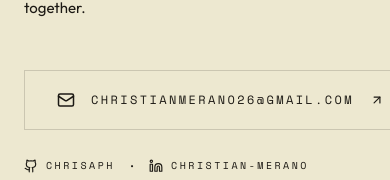
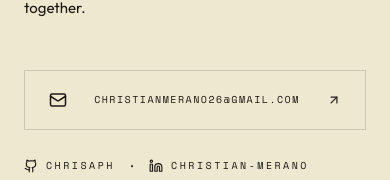
Before and after one commit to chrisaph/ChristianMeranoPortfolioSite, a React (Vite) app: page / in a window 390 px wide. Shown: the part 9411-9591 px from the top of the page. Built offline with nearby package versions, Linux system fonts and the light colour scheme.

Commit message:
Improve mobile responsiveness and contact section

```diff
--- a/src/app/App.tsx
+++ b/src/app/App.tsx
@@ -1048,16 +1048,18 @@ export default function App() {
             <div className="flex flex-col gap-4">
               <a
               href="mailto:christianmerano26@gmail.com"
-                className="group inline-flex items-center gap-4 border border-foreground/15 px-8 py-5 hover:border-accent hover:bg-accent transition-all duration-300 w-fit"
+              className="group inline-flex items-center gap-3 border border-foreground/15 px-6 py-5 hover:border-accent hover:bg-accent transition-all duration-300 max-w-full overflow-hidden"
             >
-                <Mail size={18} className="group-hover:text-background transition-colors duration-300" />
+              <Mail size={18} />
+
               <span
-                  className="text-[12px] tracking-[0.2em] uppercase group-hover:text-background transition-colors duration-300"
+                className="flex-1 text-center text-[10px] sm:text-[12px] tracking-[0.15em] uppercase break-all"
                 style={{ fontFamily: "'Space Mono', monospace" }}
               >
                 christianmerano26@gmail.com
               </span>
-                <ArrowUpRight size={14} className="group-hover:text-background transition-colors duration-300 group-hover:translate-x-0.5 group-hover:-translate-y-0.5 duration-300" />
+
+              <ArrowUpRight size={14} />
             </a>
 
               <div className="flex items-center gap-4 mt-2">
```
Lines whose indentation alone changed are shown as unchanged.
